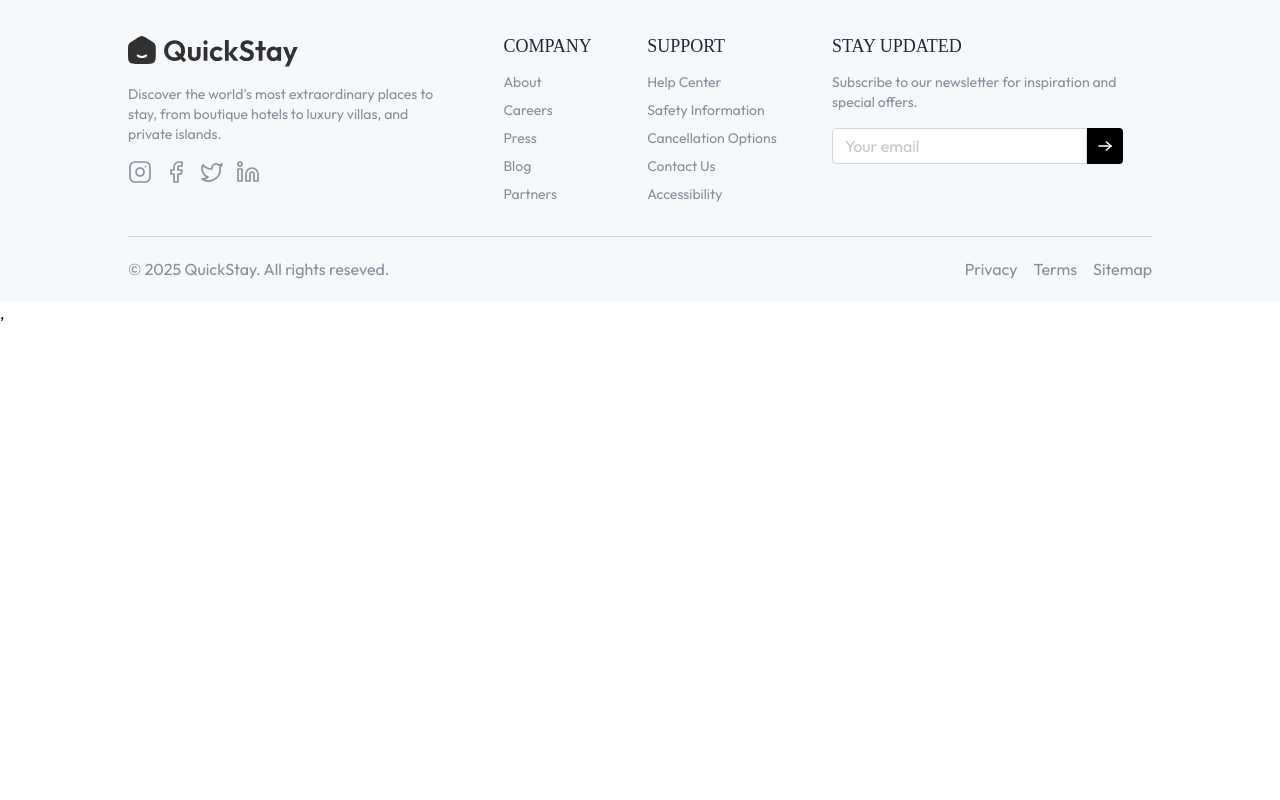
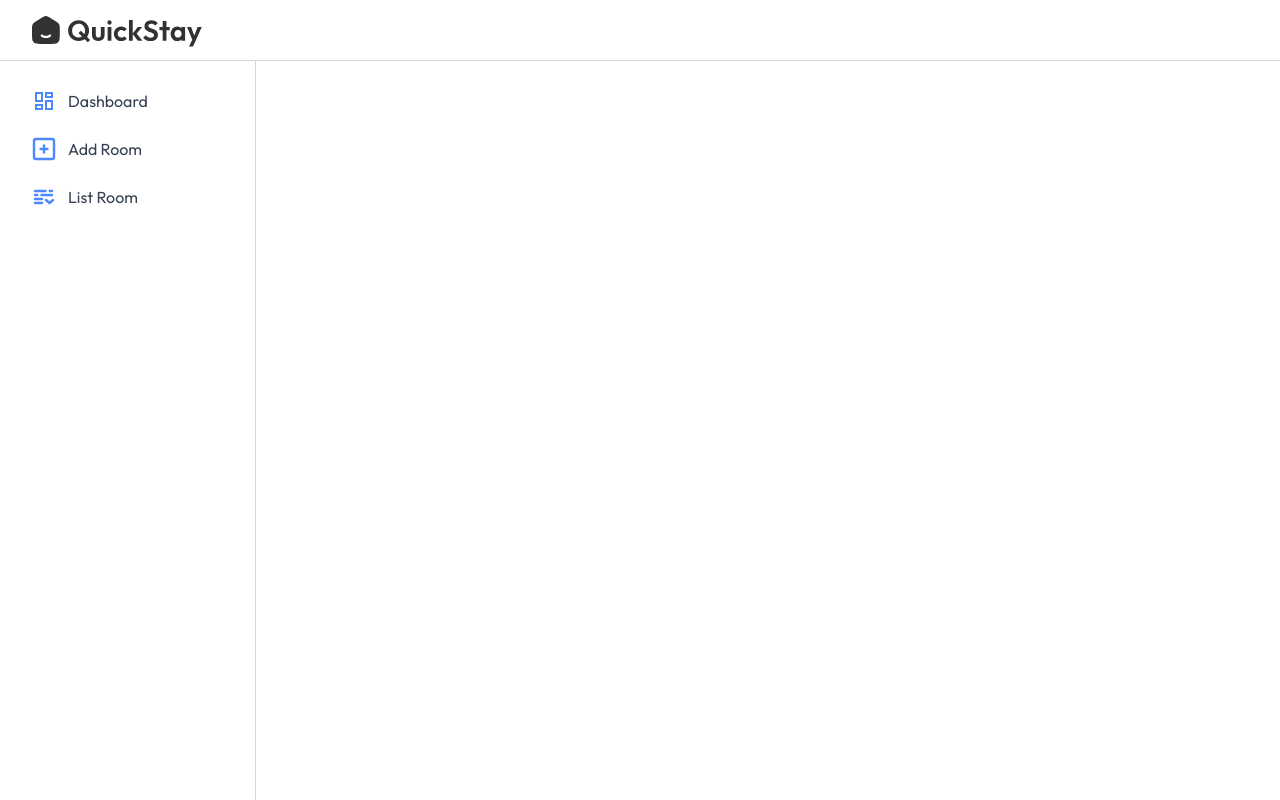
Before and after one commit to zafar126/new-project, a React (Vite) app: page /owner/add-room in a window 1280 px wide. Built offline with nearby package versions, Linux system fonts and the light colour scheme; a web font is replaced by a local one.

Commit message:
in working for owner all pages

```diff
--- a/src/App.jsx
+++ b/src/App.jsx
@@ -1,8 +1,49 @@
+// import React from "react";
+// import Navbar from "./component/Navbar";
+// import Home from "./pages/Home";
+// import { Route, Routes, useActionData, useLocation } from "react-router-dom";
+// import Footer from "./component/Footer";
+// import AllRoom from "./pages/AllRoom";
+// import RoomDetails from "./pages/RoomDetails";
+// import MyBookings from "./pages/MyBookings";
+// import HotelReg from "./component/HotelReg";
+// import Layout from "./pages/hotelOwner/Layout";
+// import Dashboard from "./pages/Dashboard";
+// import AddRoom from "./pages/AddRoom";
+// import ListRoom from "./pages/ListRoom";
+
+// const App = () => {
+//   const isOwnerPath = useLocation().pathname.includes("owner");
+
+//   return (
+//     <div>
+//       {!isOwnerPath && <Navbar />}
+//       {false && <HotelReg />}
+
+//       <div className="mini-h-7[70vh]">
+//         <Routes>
+//           <Route path="/" element={<Home />} />
+//           <Route path="/rooms" element={<AllRoom />} />
+//           <Route path="/room/:id" element={<RoomDetails />} />
+//           <Route path="/my-bookings" element={<MyBookings />} />
+//           <Route path="/owner" element={<Layout />} />
+//           <Route index  element={<Dashboard/>} />
+//           <Route path="add-room" element={AddRoom} />
+//           <Route path="list-room" element={ListRoom} />
+
+//         </Routes>
+//       </div>
+//       <Footer />
+//     </div>
+//   );
+// };
+
+// export default App;
 import React from "react";
+import { Route, Routes, useLocation } from "react-router-dom";
 import Navbar from "./component/Navbar";
+import Footer from "./component/Footer";
 import Home from "./pages/Home";
-import { Route, Routes, useActionData, useLocation } from "react-router-dom";
-import Footer from "./component/Footer";
 import AllRoom from "./pages/AllRoom";
 import RoomDetails from "./pages/RoomDetails";
 import MyBookings from "./pages/MyBookings";
@@ -18,22 +59,25 @@ const App = () => {
   return (
     <div>
       {!isOwnerPath && <Navbar />}
-      {false && <HotelReg />}
+      {/* <HotelReg /> only if needed */}
 
-      <div className="mini-h-7[70vh]">
+      <div className="min-h-[70vh]">
         <Routes>
           <Route path="/" element={<Home />} />
           <Route path="/rooms" element={<AllRoom />} />
           <Route path="/room/:id" element={<RoomDetails />} />
           <Route path="/my-bookings" element={<MyBookings />} />
-          <Route path="/owner" element={<Layout />} />
-          <Route index element={Dashboard} />
-          <Route path="add-room" element={AddRoom} />
-          <Route path="list-room" element={ListRoom} />
-          <Route />
+
+          {/* Owner nested routes */}
+          <Route path="/owner" element={<Layout />}>
+            <Route index element={<Dashboard />} />
+            <Route path="add-room" element={<AddRoom />} />
+            <Route path="list-room" element={<ListRoom />} />
+          </Route>
         </Routes>
       </div>
-      <Footer />
+
+      {!isOwnerPath && <Footer />}
     </div>
   );
 };
--- a/src/main.jsx
+++ b/src/main.jsx
@@ -15,5 +15,5 @@ createRoot(document.getElementById('root')).render(
   <BrowserRouter>
 
     <App />
-  </BrowserRouter>,</ClerkProvider>
+  </BrowserRouter></ClerkProvider>
 )
--- a/src/pages/AddRoom.jsx
+++ b/src/pages/AddRoom.jsx
@@ -5,7 +5,7 @@ const AddRoom = () => {
     <div>
       <h1>
 
-        jskjhasjjkhoiisjijdsj
+
       </h1>
     </div>
   )
--- a/src/pages/hotelOwner/Layout.jsx
+++ b/src/pages/hotelOwner/Layout.jsx
@@ -2,6 +2,7 @@ import React from 'react'
 import Navbar from '../../component/hotelOwner/Navbar'
 import Sidebar from '../../component/hotelOwner/Sidebar'
 import { Outlet } from 'react-router-dom'
+import Dashboard from '../Dashboard'
 
 const Layout = () => {
   return (
@@ -9,6 +10,7 @@ const Layout = () => {
         <Navbar />
        <div className='flex h-full'>
          <Sidebar />
+         <Dashboard />
          <div className='flex-1 p-4 pt-10 md:px-10 h-full'>
             <Outlet/>
          </div>
```
